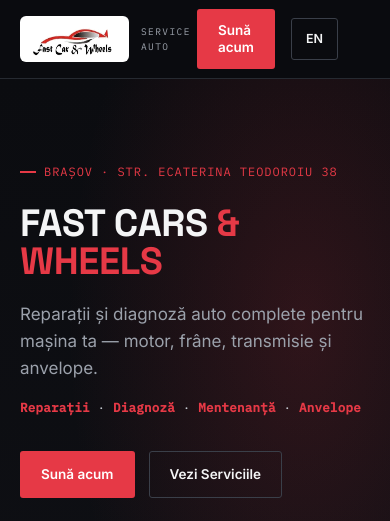
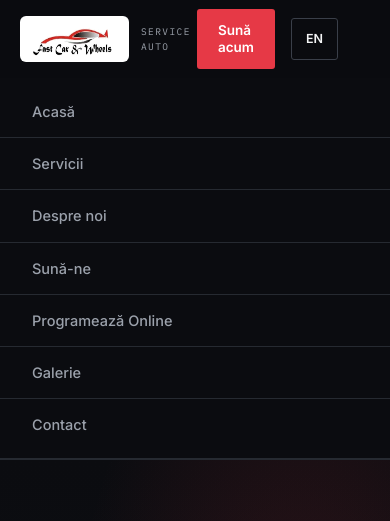
Before and after one commit to avramalexandru77-coder/Fast-Cars-Site, a plain HTML site: page index.html in a window 390 px wide. Both pictures are taken after a click on the button 362 px from the left and 39 px from the top of the page. Shown: the top 521 px of the page. Drawn offline with Linux system fonts and the light colour scheme.

Commit message:
Add files via upload

```diff
--- a/index.html
+++ b/index.html
@@ -67,6 +67,11 @@
   .menu-toggle{display:none;background:none;border:none;color:var(--ink);cursor:pointer;padding:8px;}
   .menu-toggle svg{width:22px;height:22px;}
   @media(max-width:920px){nav.links{display:none;} .menu-toggle{display:block;}}
+  .mobile-menu{display:none;flex-direction:column;background:var(--bg);border-bottom:1px solid var(--line);padding:8px 0;}
+  .mobile-menu.open{display:flex;}
+  .mobile-menu a{padding:14px 32px;font-size:14.5px;font-weight:500;color:var(--muted);border-bottom:1px solid var(--line);}
+  .mobile-menu a:last-child{border-bottom:none;}
+  .mobile-menu a:hover,.mobile-menu a:active{color:var(--ink);background:var(--bg-panel);}
 
   /* ---------- Hero ---------- */
   .hero{position:relative;padding:76px 0 84px;overflow:hidden;border-bottom:1px solid var(--line);
@@ -226,10 +231,19 @@
         <b>Sună acum</b>
       </a>
       <a href="index-en.html" class="btn outline" style="padding:10px 14px;font-size:12.5px;">EN</a>
-      <button class="menu-toggle" aria-label="Menu">
+      <button class="menu-toggle" aria-label="Meniu" onclick="toggleMobileMenu()">
         <svg viewBox="0 0 24 24" fill="none" stroke="currentColor" stroke-width="2" stroke-linecap="round"><line x1="3" y1="6" x2="21" y2="6"/><line x1="3" y1="12" x2="21" y2="12"/><line x1="3" y1="18" x2="21" y2="18"/></svg>
       </button>
     </div>
+  </div>
+  <div class="mobile-menu" id="mobileMenu">
+    <a href="#top" onclick="closeMobileMenu()">Acasă</a>
+    <a href="#services" onclick="closeMobileMenu()">Servicii</a>
+    <a href="#why" onclick="closeMobileMenu()">Despre noi</a>
+    <a href="#booking" onclick="closeMobileMenu()">Sună-ne</a>
+    <a href="#whatsapp-request" onclick="closeMobileMenu()">Programează Online</a>
+    <a href="#gallery" onclick="closeMobileMenu()">Galerie</a>
+    <a href="#contact" onclick="closeMobileMenu()">Contact</a>
   </div>
 </header>
 
@@ -540,6 +554,8 @@
 </div>
 <script>
   function openCallModal(){ document.getElementById('callModalOverlay').classList.add('open'); }
+  function toggleMobileMenu(){ document.getElementById('mobileMenu').classList.toggle('open'); }
+  function closeMobileMenu(){ document.getElementById('mobileMenu').classList.remove('open'); }
   function closeCallModal(){ document.getElementById('callModalOverlay').classList.remove('open'); }
 
   function sendToWhatsApp(e){
```
Also changed, not shown: index-en.html (+17 -1 lines).
